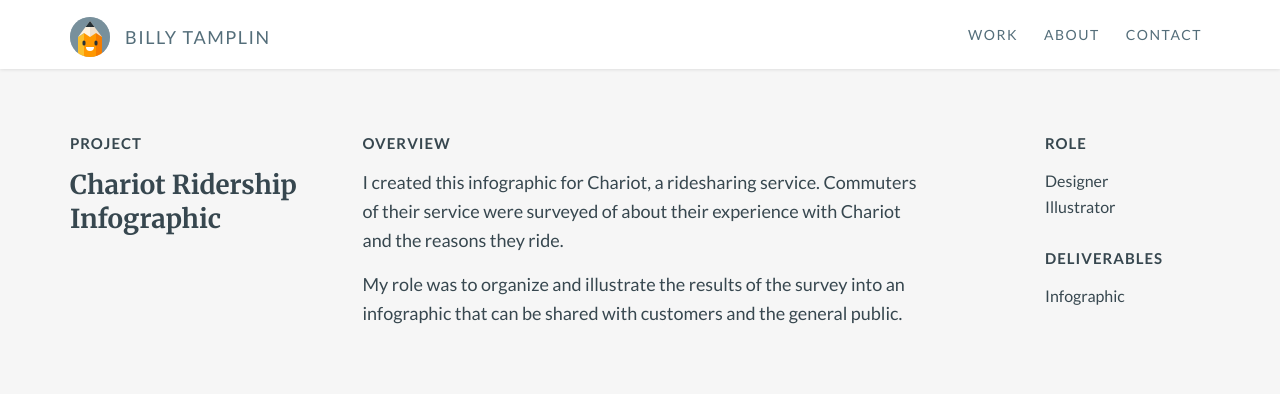
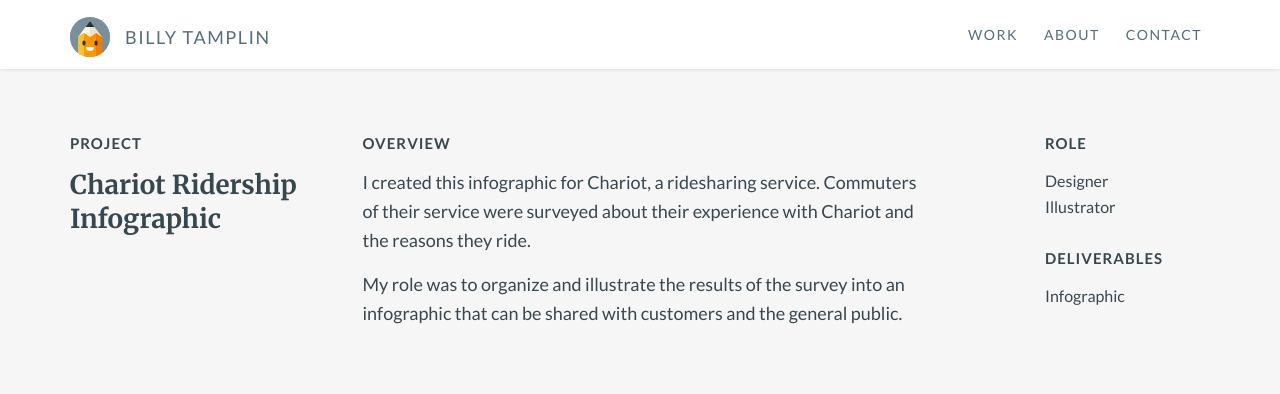
Before and after one commit to btamps/btamps.github.io, a Jekyll site: the page built from _posts/2018-07-07-chariot-ridership-infographic.markdown, in a window 1280 px wide and 900 px high. Shown: the top 394 px of the window. Built offline with Jekyll 4.4.1, drawn with Linux system fonts in a browser that asks for light colours; nearby versions of some CDN libraries.

Commit message:
edited the overview copy

```diff
--- a/_posts/2018-07-07-chariot-ridership-infographic.markdown
+++ b/_posts/2018-07-07-chariot-ridership-infographic.markdown
@@ -11,7 +11,7 @@
     </div>
     <div class="col-md-6 overview">
       <h4>Overview</h4>
-      <p>I created this infographic for Chariot, a ridesharing service. Commuters of their service were surveyed of about their experience with Chariot and the reasons they ride.</p>
+      <p>I created this infographic for Chariot, a ridesharing service. Commuters of their service were surveyed about their experience with Chariot and the reasons they ride.</p>
       <p>My role was to organize and illustrate the results of the survey into an infographic that can be shared with customers and the general public.</p>
     </div>
     <div class="col-md-2 offset-md-1 role">
```
